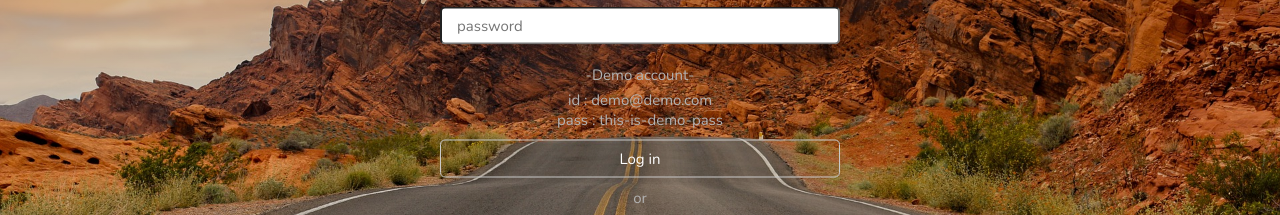
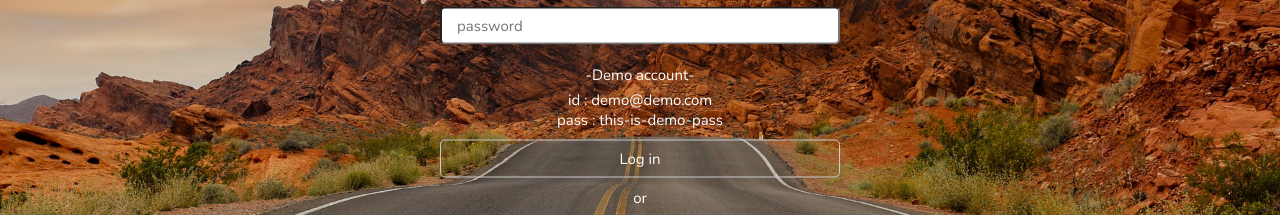
Before and after one commit to realnuno/capstone-client, a React app: page / in a window 1280 px wide. Shown: the part 329-544 px from the top of the page. Built offline with nearby package versions, Linux system fonts and the light colour scheme; no server answers.

Commit message:
demo account color change

```diff
--- a/public/css/main.css
+++ b/public/css/main.css
@@ -257,7 +257,7 @@ input:-webkit-autofill {
 }
 
 .login-form p {
-    color: #b2b2b2;
+    color: #fff;
 }
 
 .demo-account {
```
